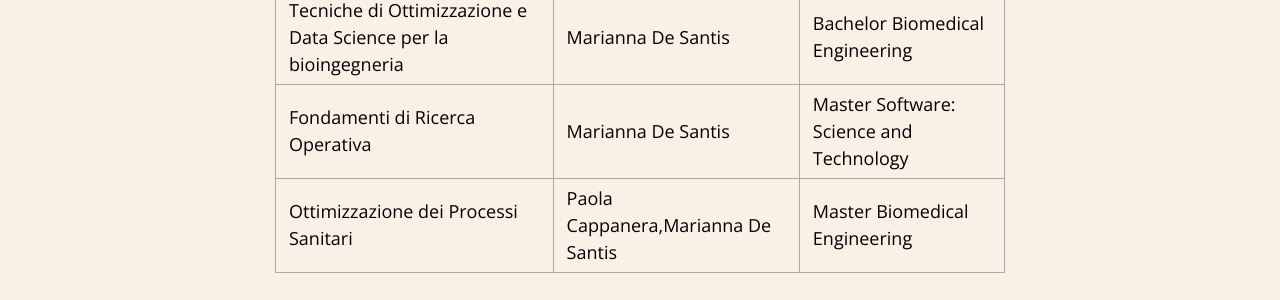
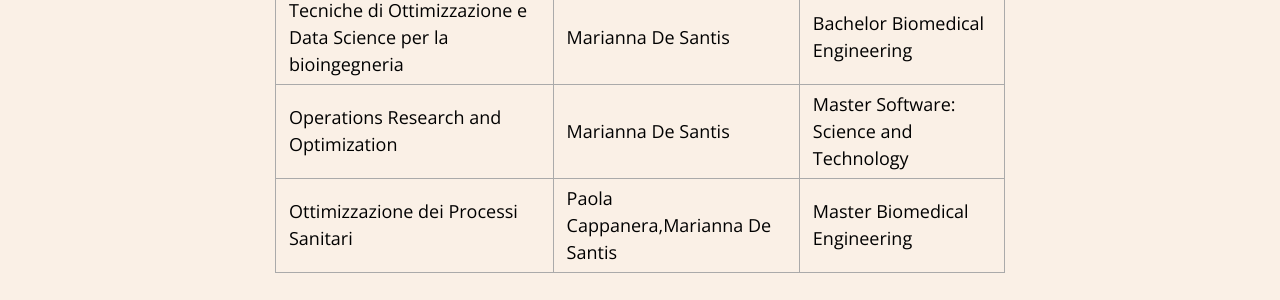
Before and after one commit to GOL-UniFI/GOL-UniFI.github.io, a Jekyll site: the page built from pages/courses.md, in a window 1280 px wide and 1221 px high. Shown: the part 550-850 px from the top of the window. Built offline with Jekyll 4.4.1, drawn with Linux system fonts in a browser that asks for light colours; nearby versions of some CDN libraries.

Commit message:
Update courses.md

```diff
--- a/pages/courses.md
+++ b/pages/courses.md
@@ -30,7 +30,7 @@ The Global Optimization Laboratory provides the following courses at the Univers
 | --- | --- | --- |
 | Fondamenti di Ricerca Operativa | [Marianna De Santis](https://cercachi.unifi.it/p-doc2-0-0-A-3f2c372f3a2e2a-0.html){:target="_blank"} | Bachelor Electronic Engineering |
 | Tecniche di Ottimizzazione e Data Science per la bioingegneria | [Marianna De Santis](https://cercachi.unifi.it/p-doc2-0-0-A-3f2c372f3a2e2a-0.html){:target="_blank"} | Bachelor Biomedical Engineering |
-| Fondamenti di Ricerca Operativa | [Marianna De Santis](https://cercachi.unifi.it/p-doc2-0-0-A-3f2c372f3a2e2a-0.html){:target="_blank"} | Master Software: Science and Technology |
+| Operations Research and Optimization | [Marianna De Santis](https://cercachi.unifi.it/p-doc2-0-0-A-3f2c372f3a2e2a-0.html){:target="_blank"} | Master Software: Science and Technology |
 | Ottimizzazione dei Processi Sanitari | [Paola Cappanera](https://cercachi.unifi.it/p-doc2-2014-0-A-2b333d2e3529-0.html){:target="_blank"},[Marianna De Santis](https://cercachi.unifi.it/p-doc2-0-0-A-3f2c372f3a2e2a-0.html){:target="_blank"} | Master Biomedical Engineering |
 
 For all students of the University of Florence, the current thesis topics are available on the [thesis]({{ site.baseurl }}{% link pages/theses.md %}) page.
```
